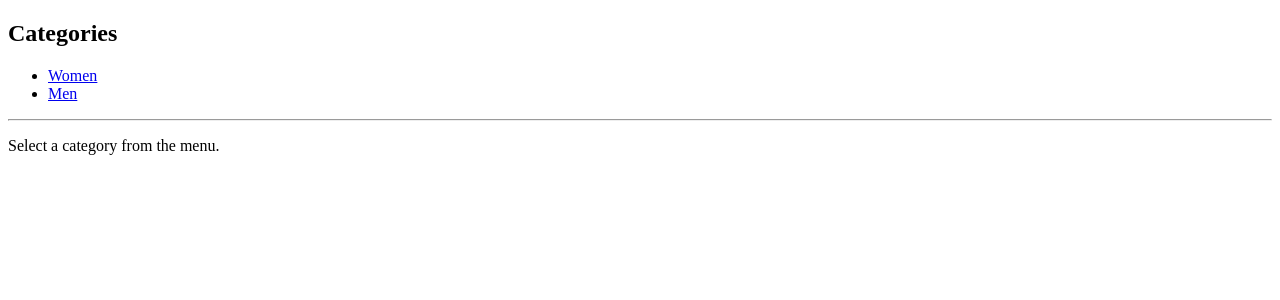
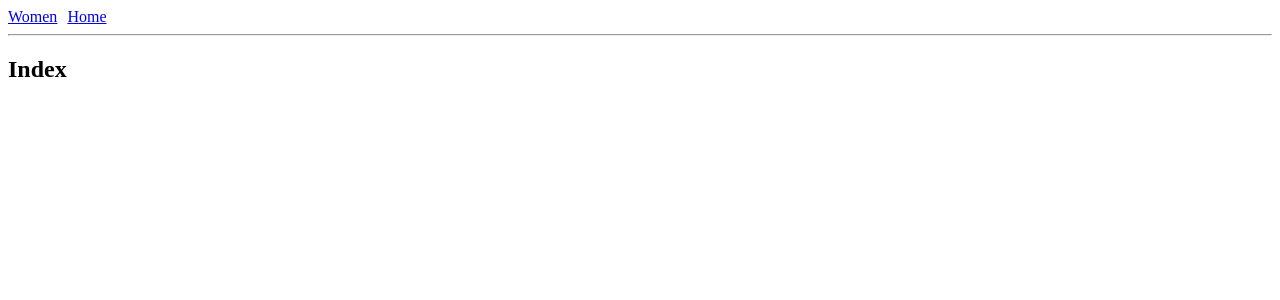
Before and after one commit to acciojob/nested-routes-SaiKiran93814, a React app: page / in a window 1280 px wide. Shown: the top 300 px of the page. Built offline with nearby package versions, Linux system fonts and the light colour scheme.

Commit message:
developed women store

```diff
--- a/src/App.js
+++ b/src/App.js
@@ -1,19 +1,20 @@
-import { BrowserRouter, Routes, Route } from 'react-router-dom';
+import React from 'react';
+import { Routes, Route } from 'react-router-dom';
 import Layout from './components/Layout';
 import Category from './components/Category';
 import ItemDetail from './components/ItemDetail';
 
-export default function App() {
+const App = () => {
   return (
-    <BrowserRouter>
     <Routes>
       <Route path="/" element={<Layout />}>
-          <Route index element={<p>Select a category from the menu.</p>} />
+        <Route index element={<h2>Index</h2>} />
         <Route path=":categoryId" element={<Category />}>
           <Route path=":itemId" element={<ItemDetail />} />
         </Route>
       </Route>
     </Routes>
-    </BrowserRouter>
   );
-}
+};
+
+export default App;
--- a/src/components/Category.js
+++ b/src/components/Category.js
@@ -1,27 +1,26 @@
-import { Link, Outlet, useParams } from 'react-router-dom';
-import { data } from "../data.js";
+import React from 'react';
+import { useParams, Link, Outlet } from 'react-router-dom';
+import { categories } from '../data/categories';
 
-export default function Category() {
+const Category = () => {
   const { categoryId } = useParams();
+  const category = categories.find((c) => c.id === categoryId);
 
-
-  if (!categoryId || !data[categoryId]) {
-    return <p>Category not found</p>;
-  }
-
-  const items = data[categoryId];
+  if (!category) return <h2>Category not found</h2>;
 
   return (
     <div>
-      <h3>{categoryId.toUpperCase()} Items</h3>
+      <h2>{category.name} Items</h2>
       <ul>
-        {items.map(item => (
+        {category.items.map((item) => (
           <li key={item.id}>
-            <Link to={item.id}>{item.name}</Link>
+            <Link to={`${item.id}`}>{item.name}</Link>
           </li>
         ))}
       </ul>
-      <Outlet />
+      <Outlet context={{ category }} />
     </div>
   );
-}
+};
+
+export default Category;
--- a/src/components/ItemDetail.js
+++ b/src/components/ItemDetail.js
@@ -1,16 +1,19 @@
-import { useParams } from 'react-router-dom';
-import { data } from '../data';
+import React from 'react';
+import { useParams, useOutletContext } from 'react-router-dom';
 
-export default function ItemDetail() {
-  const { categoryId, itemId } = useParams();
-  const item = data[categoryId]?.find(i => i.id === itemId);
+const ItemDetail = () => {
+  const { itemId } = useParams();
+  const { category } = useOutletContext();
+  const item = category.items.find((i) => i.id === itemId);
 
-  if (!item) return <p>Item not found.</p>;
+  if (!item) return <p>Item not found</p>;
 
   return (
-    <div style={{ border: '1px solid gray', padding: '10px', marginTop: '10px' }}>
-      <h4>{item.name}</h4>
+    <div>
+      <h3>{item.name}</h3>
       <p>{item.description}</p>
     </div>
   );
-}
+};
+
+export default ItemDetail;
--- a/src/components/Layout.js
+++ b/src/components/Layout.js
@@ -1,18 +1,22 @@
+import React from 'react';
 import { Link, Outlet } from 'react-router-dom';
+import { categories } from '../data/categories';
 
-export default function Layout() {
+const Layout = () => {
   return (
     <div>
+      {/* <h1>Shop Categories</h1> */}
       <nav>
-        <h2>Categories</h2>
-        <ul>
-          <li><Link to="women">Women</Link></li>
-<li><Link to="men">Men</Link></li>
-
-        </ul>
+        {categories.map((cat) => (
+          <Link key={cat.id} to={`/${cat.id}`} style={{ marginRight: '10px' }}>
+            {cat.name}
+          </Link>
+        ))}
       </nav>
       <hr />
       <Outlet />
     </div>
   );
-}
+};
+
+export default Layout;
--- a/src/data.js
+++ /dev/null
@@ -1,10 +0,0 @@
-export const data = {
-  women: [
-    { id: 'dress1', name: 'Red Dress', description: 'Stylish red dress for parties.' },
-    { id: 'dress2', name: 'Summer Skirt', description: 'Light and comfy for summer.' },
-  ],
-  men: [
-    { id: 'shirt1', name: 'Formal Shirt', description: 'Perfect for meetings.' },
-    { id: 'jeans1', name: 'Blue Jeans', description: 'Casual denim jeans.' },
-  ]
-};
--- /dev/null
+++ b/src/data/categories.js
@@ -0,0 +1,20 @@
+export const categories = [
+  {
+    id: 'women',
+    name: 'Women',
+    items: [
+      { id: 'grooming', name: 'Grooming'},
+      { id: 'shirt', name: 'Shirt' },
+      { id: 'trouser', name: 'Trouser' },
+      { id: 'jewellery', name: 'Jewellery' },
+    ],
+  },
+  {
+    id: 'home',
+    name: 'Home',
+    // items: [
+    //   { id: 'shirt', name: 'Shirt' },
+    //   { id: 'watch', name: 'Watch' },
+    // ],
+  },
+];
```
Also changed, not shown: src/index.js (+4 -3 lines), 1 other file (tests, documents, lock files or other folders). Lines whose indentation alone changed are shown as unchanged.
